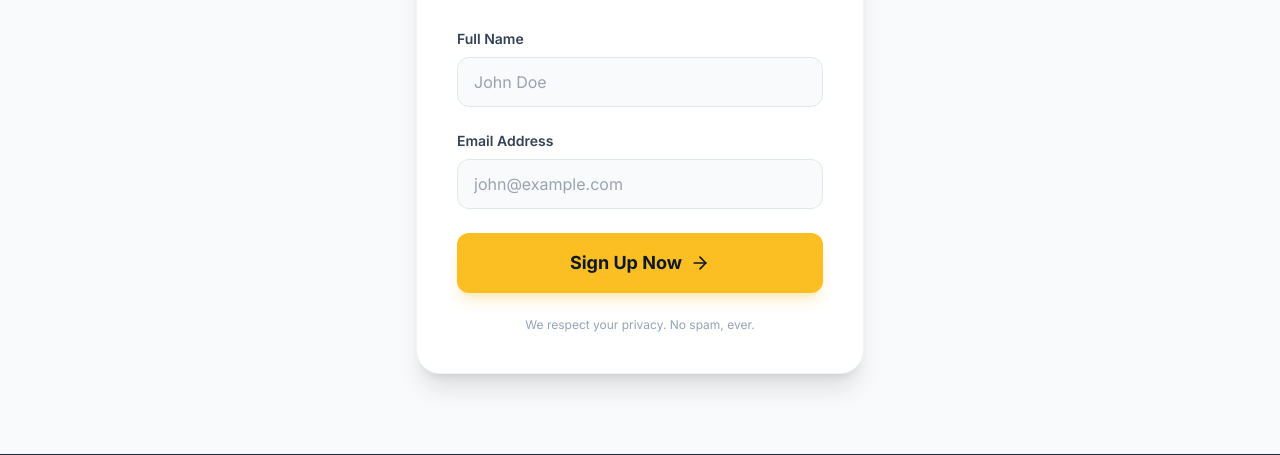
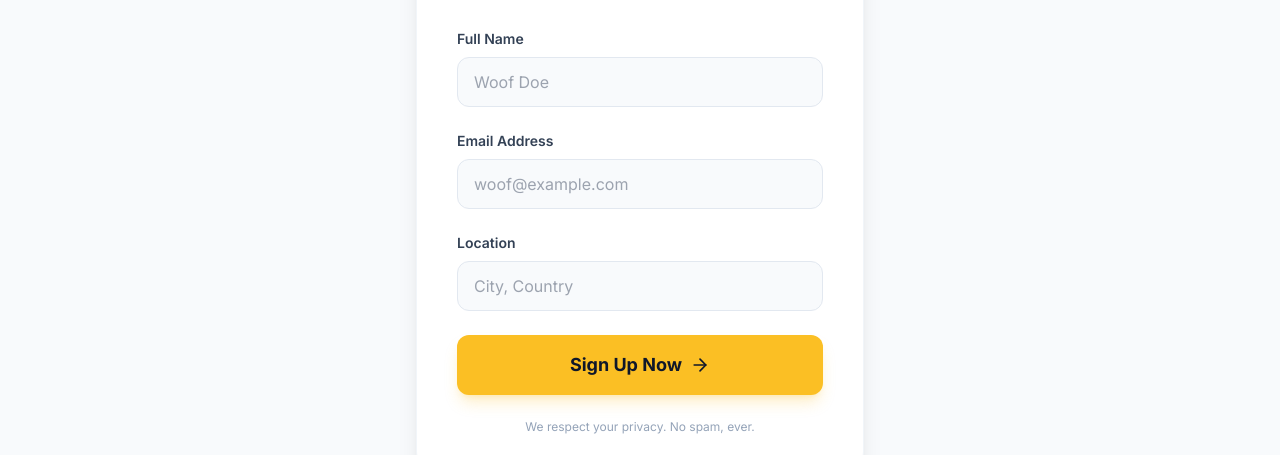
Before and after one commit to furrywatch/home, a plain HTML site: page waitlist.html in a window 1280 px wide. Shown: the part 349-804 px from the top of the page. Drawn offline with nearby package versions, Linux system fonts and the light colour scheme.

Commit message:
Modify waitlist form fields and placeholders
Updated placeholder text for name and email fields, and added a location input field.

```diff
--- a/waitlist.html
+++ b/waitlist.html
@@ -46,12 +46,16 @@
             <form id="waitlist-form" class="space-y-6">
                 <div>
                     <label for="name" class="block text-sm font-semibold text-slate-700 mb-2">Full Name</label>
-                    <input type="text" id="name" name="name" required class="w-full px-4 py-3 rounded-xl border border-slate-200 focus:border-amber-400 focus:ring-2 focus:ring-amber-400/20 outline-none transition bg-slate-50 text-slate-900" placeholder="John Doe">
+                    <input type="text" id="name" name="name" required class="w-full px-4 py-3 rounded-xl border border-slate-200 focus:border-amber-400 focus:ring-2 focus:ring-amber-400/20 outline-none transition bg-slate-50 text-slate-900" placeholder="Woof Doe">
                 </div>
                 <div>
                     <label for="email" class="block text-sm font-semibold text-slate-700 mb-2">Email Address</label>
-                    <input type="email" id="email" name="email" required class="w-full px-4 py-3 rounded-xl border border-slate-200 focus:border-amber-400 focus:ring-2 focus:ring-amber-400/20 outline-none transition bg-slate-50 text-slate-900" placeholder="john@example.com">
+                    <input type="email" id="email" name="email" required class="w-full px-4 py-3 rounded-xl border border-slate-200 focus:border-amber-400 focus:ring-2 focus:ring-amber-400/20 outline-none transition bg-slate-50 text-slate-900" placeholder="woof@example.com">
                     <p id="email-error" class="hidden text-red-500 text-xs mt-1 font-medium">Please enter a valid email address (e.g., name@domain.com).</p>
+                </div>
+                <div>
+                    <label for="location" class="block text-sm font-semibold text-slate-700 mb-2">Location</label>
+                    <input type="text" id="location" name="location" required class="w-full px-4 py-3 rounded-xl border border-slate-200 focus:border-amber-400 focus:ring-2 focus:ring-amber-400/20 outline-none transition bg-slate-50 text-slate-900" placeholder="City, Country">
                 </div>
                 <button type="submit" id="submit-btn" class="w-full bg-amber-400 hover:bg-yellow-400 text-slate-900 font-bold text-lg px-6 py-4 rounded-xl transition shadow-lg shadow-amber-400/25 flex items-center justify-center">
                     <span id="btn-text">Sign Up Now</span>
```
